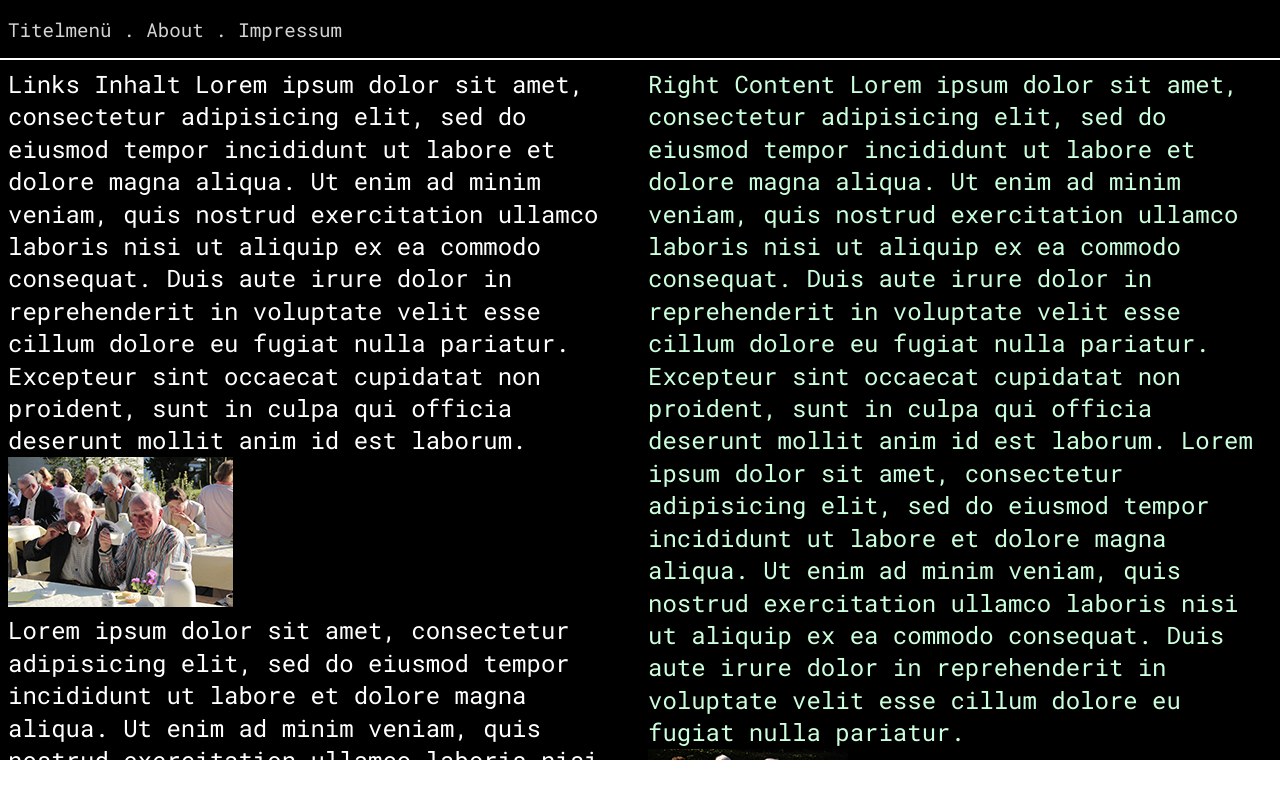
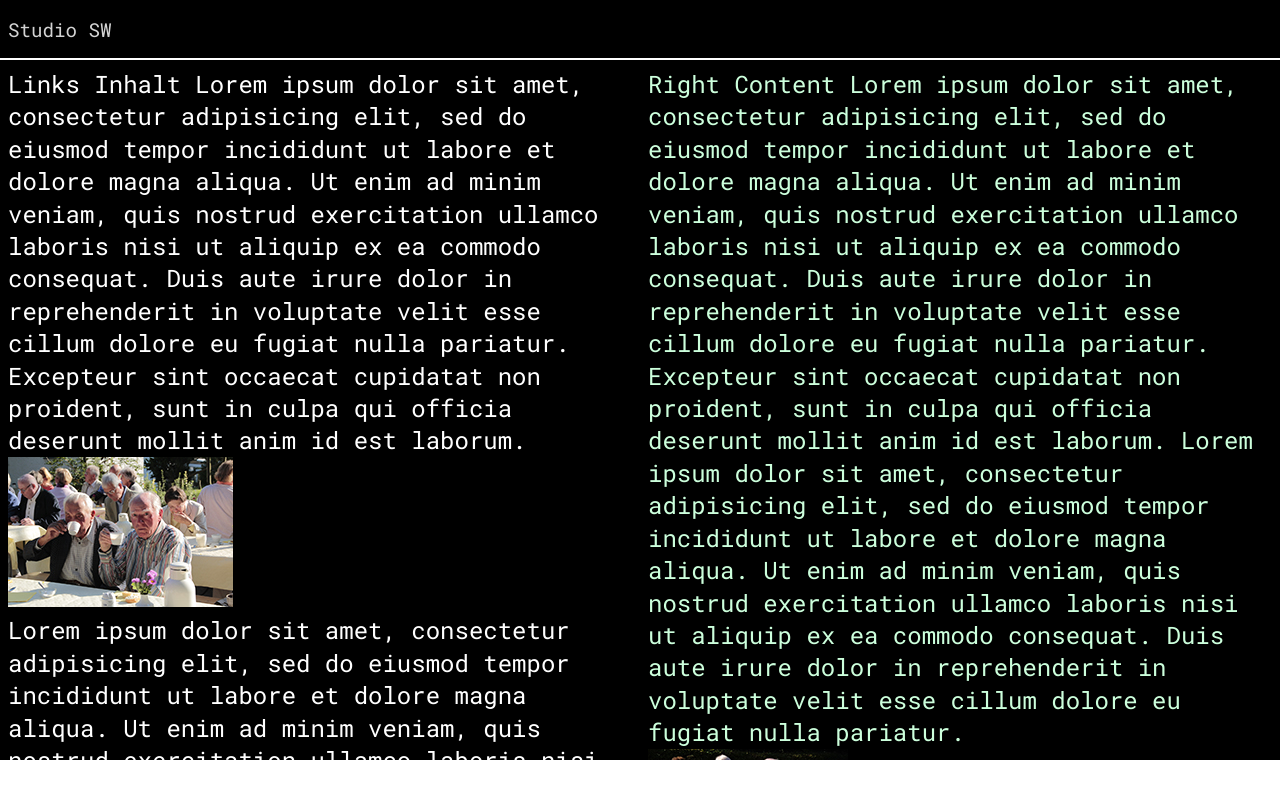
Before and after one commit to bstraehler/Rep_01, a plain HTML site: page index.html in a window 1280 px wide. Drawn offline with Linux system fonts and the light colour scheme.

Commit message:
Update index.html

```diff
--- a/index.html
+++ b/index.html
@@ -9,7 +9,7 @@
 
 </head>
 <body>
-<div class="Top">Titelmenü . About . Impressum</div>
+<div class="Top"><a class="nav1">Studio SW</a></div>
 <div class="Container">
 <div class="Left">Links Inhalt
 Lorem ipsum dolor sit amet, consectetur adipisicing elit, sed do eiusmod tempor incididunt ut labore et dolore magna aliqua. Ut enim ad minim veniam, quis nostrud exercitation ullamco laboris nisi ut aliquip ex ea commodo consequat. Duis aute irure dolor in reprehenderit in voluptate velit esse cillum dolore eu fugiat nulla pariatur. Excepteur sint occaecat cupidatat non proident, sunt in culpa qui officia deserunt mollit anim id est laborum.
```
